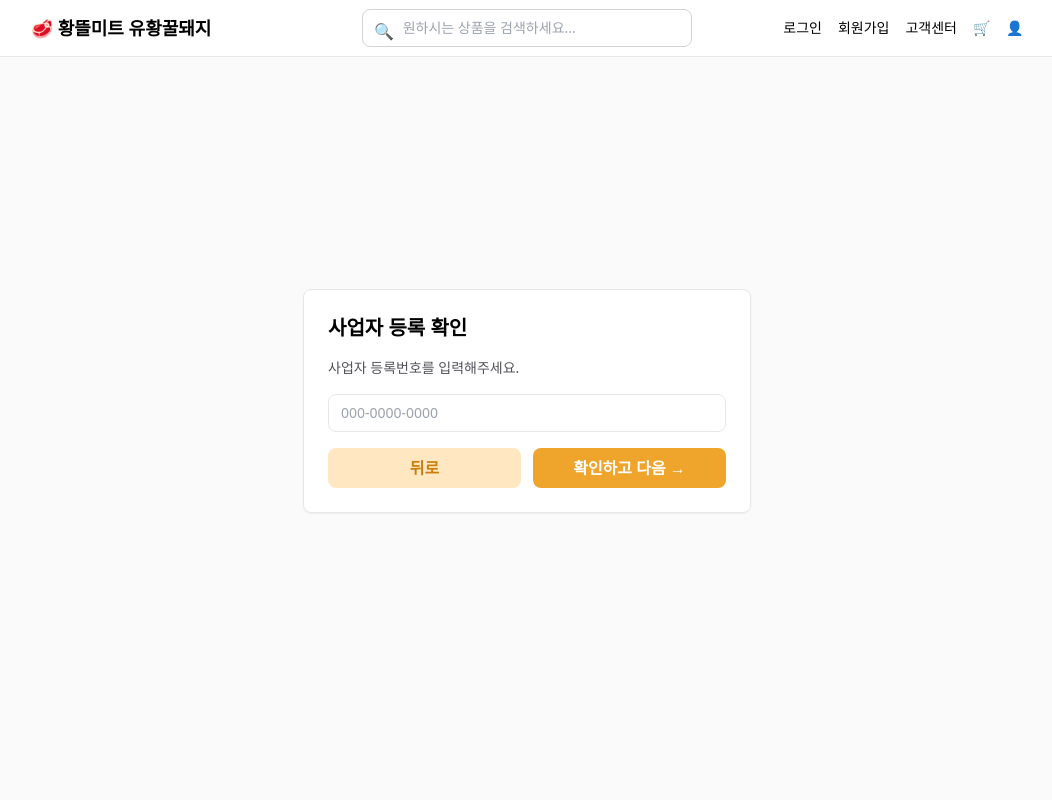
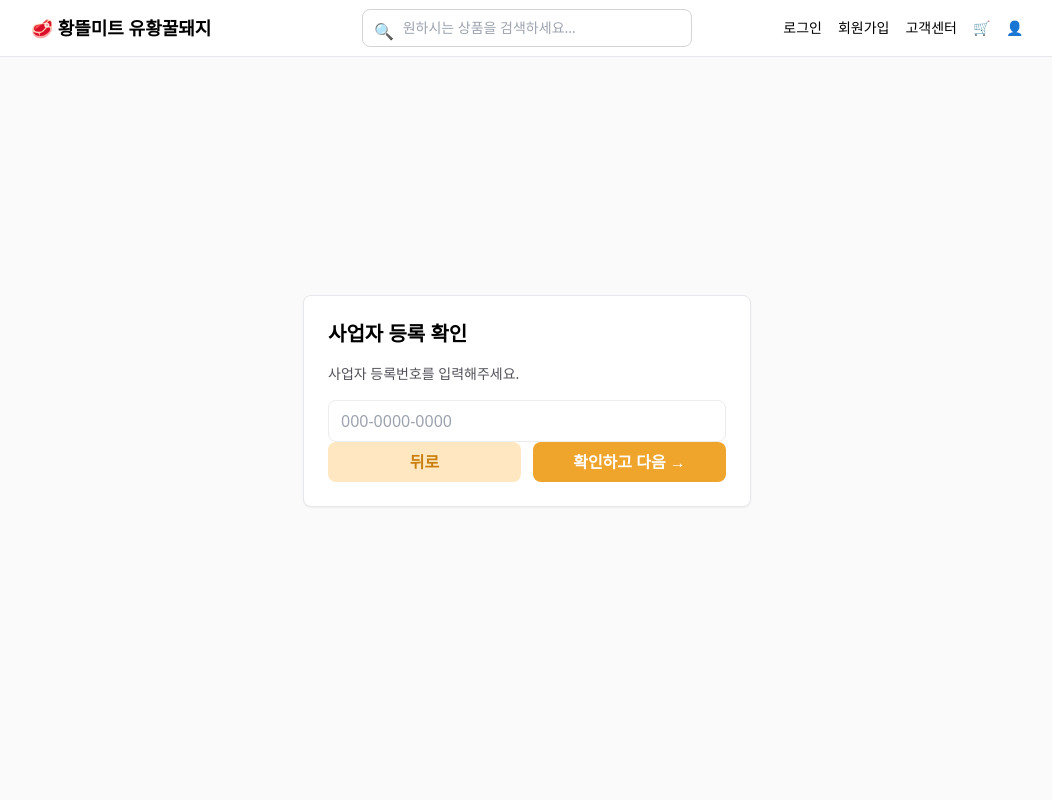
Before and after one commit to song-code21/meet-shop, a Next.js app: page /signup in a window 1280 px wide. Both pictures are taken after a click on the button "다음 단계 →". Shown: the top 800 px of the page, without its empty margins (113-1165 px from the left). Built offline with nearby package versions, Linux system fonts and the light colour scheme.

Commit message:
feat: input 디자인시스템 구축

```diff
--- a/app/(components)/ui/Input.tsx
+++ b/app/(components)/ui/Input.tsx
@@ -4,38 +4,70 @@ import clsx from "clsx";
 type InputProps = {
   label?: string;
   error?: string;
-  type?: string;
-  className?: string;
-} & React.InputHTMLAttributes<HTMLInputElement>;
+  success?: boolean;
+  size?: "sm" | "md" | "lg";
+  disabled?: boolean;
+  leftIcon?: React.ReactNode;
+  rightIcon?: React.ReactNode;
+  full?: boolean;
+} & Omit<React.InputHTMLAttributes<HTMLInputElement>, "size">;
 
 const Input = ({
   label,
   error,
-  type = "text",
+  success,
+  size = "md",
+  full = true,
+  disabled = false,
+  leftIcon,
+  rightIcon,
   className,
   ...props
 }: InputProps) => {
+  const sizes = {
+    sm: "text-sm py-1.5",
+    md: "text-base py-2",
+    lg: "text-lg py-3",
+  } as const;
   return (
-    <div className="w-full mb-4">
-      {/* 라벨 */}
+    <div className={clsx("flex flex-col gap-1", full && "w-full")}>
+      {/* Label */}
       {label && (
-        <label className="block text-sm font-medium mb-1">{label}</label>
+        <label className="text-sm font-medium text-brand-gray900">
+          {label}
+        </label>
       )}
 
-      {/* 인풋 */}
-      <input
-        type={type}
+      <div
         className={clsx(
-          "w-full border rounded-lg px-3 py-2 text-sm focus:outline-none focus:border-red-500 transition",
-          error && "border-red-500",
+          "flex items-center gap-2 px-3 border rounded-base transition-all bg-white",
+          sizes[size],
+
+          disabled
+            ? "bg-brand-gray100 text-brand-gray400 cursor-not-allowed opacity-60"
+            : error
+            ? "border-brand-danger focus:border-brand-danger focus:ring-2 focus:ring-brand-danger/30"
+            : success
+            ? "border-brand-success"
+            : "border-brand-gray200 focus:border-brand-primary focus:ring-2 focus:ring-brand-primary-light/40",
+
           className
         )}
-        {...props}
-      />
+      >
+        {leftIcon && <span className="text-brand-gray600">{leftIcon}</span>}
 
-      {/* 에러 메시지 */}
-      {error && <p className="text-red-500 text-xs mt-1">{error}</p>}
+        <input
+          disabled={disabled}
+          className="flex-1 outline-none bg-transparent"
+          {...props}
+        />
+
+        {rightIcon && <span className="text-brand-gray600">{rightIcon}</span>}
+      </div>
+
+      {error && <p className="text-brand-danger text-xs">{error}</p>}
     </div>
   );
 };
+
 export default Input;
```
